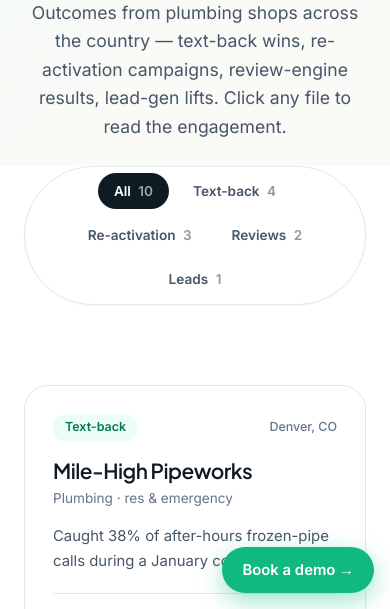
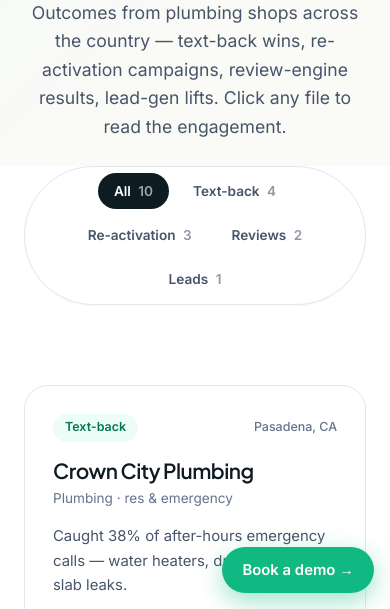
Before and after one commit to leoshah/jobsiterank-marketing, an Astro site: page /case-studies in a window 390 px wide. Shown: the part 235-844 px from the top of the page. Built offline with nearby package versions, Linux system fonts and the light colour scheme; Astro itself is replaced by a stand-in of ours.

Commit message:
Rename case study: Mile-High Pipeworks (Denver, CO) -> Crown City Plumbing (Pasadena, CA, 818 area code). Slug changed to crown-city-plumbing-pasadena. Narrative reframed for Pasadena (water heater/drain emergencies vs Denver frozen-pipe season). Updated home testimonial, hero phone mockup name, CRM mockup name + 'CC' avatar, blog mock post

```diff
--- a/src/data/caseStudies.ts
+++ b/src/data/caseStudies.ts
@@ -68,23 +68,23 @@
 export const CASE_STUDIES: CaseStudy[] = [
   // ───────── Text-back (3) ─────────
   {
-    slug: "mile-high-pipeworks-denver",
+    slug: "crown-city-plumbing-pasadena",
     category: "text-back",
     fileNum: "002",
-    business: "Mile-High Pipeworks",
+    business: "Crown City Plumbing",
     trade: "Plumbing · res & emergency",
-    city: "Denver",
-    state: "CO",
+    city: "Pasadena",
+    state: "CA",
     engagement: "Never Miss a Lead · 4 months",
-    cardHook: "Caught 38% of after-hours frozen-pipe calls during a January cold snap.",
+    cardHook: "Caught 38% of after-hours emergency calls — water heaters, drain backups, slab leaks.",
     cardMetricValue: "+27",
     cardMetricLabel: "Booked jobs / mo from text-back",
-    titleStart: "Mile-High Pipeworks",
+    titleStart: "Crown City Plumbing",
     titleAccent: "stops bleeding leads to voicemail.",
-    intro: "Family-owned Denver plumbing shop watching after-hours frozen-pipe calls vanish into voicemail every January. They'd tried an answering service the year before — accuracy was bad enough they cancelled it. We wired text-back to the main line on day one. By the end of week two, 38% of after-hours callers were booking via SMS instead of dialing the next plumber.",
+    intro: "Family-owned Pasadena plumbing shop watching after-hours calls vanish into voicemail night after night — water heater leaks, drain backups, the usual emergency mix in older SGV homes. They'd tried an answering service the year before — accuracy was bad enough they cancelled it. We wired text-back to their main 818 line on day one. By the end of week two, 38% of after-hours callers were booking via SMS instead of dialing the next plumber.",
     intakeFacts: [
       { label: "Trade", value: "Plumbing · residential + emergency" },
-      { label: "Service area", value: "Denver metro + west foothills" },
+      { label: "Service area", value: "Pasadena + San Gabriel Valley" },
       { label: "Plan", value: "Never Miss a Lead" },
       { label: "Length", value: "4 months · ongoing" },
     ],
@@ -103,14 +103,14 @@
     ],
     timeline: [
       { week: "Week 0", label: "Phone audit", detail: "Pulled 30 days of call logs. Found 287 unanswered calls in the prior month, 64% after 6pm." },
-      { week: "Week 1", label: "Twilio wiring", detail: "Connected three lines through the JobsiteRank inbox. Tested with internal numbers for two days before going live — caught a routing bug on the way." },
+      { week: "Week 1", label: "Twilio wiring", detail: "Connected three 818 lines through the JobsiteRank inbox. Tested with internal numbers for two days before going live — caught a routing bug on the way." },
       { week: "Week 2", label: "Text-back live", detail: "First Saturday: 18 missed calls, 13 replies, 7 booked jobs. Owner texted us at 11pm just to make sure it wasn't a fluke." },
       { week: "Week 6", label: "Site refresh", detail: "Rebuilt the website with sticky call button. Mobile bookings climbed about 60% in the next month." },
       { week: "Month 4", label: "Steady state", detail: "Text-back is now answering ~22% of total inbound. Owner stopped putting techs on after-hours rotation for non-emergencies." },
     ],
     quote: "We tried an answering service before. They'd take down the wrong address half the time. The text-back is just the customer texting us directly — way less to mess up.",
     quoteAuthor: "Karen M.",
-    quoteAttribution: "Co-owner · Mile-High Pipeworks · Denver",
+    quoteAttribution: "Co-owner · Crown City Plumbing · Pasadena",
     quoteInitials: "KM",
     representative: true,
   },
--- a/src/pages/blog.astro
+++ b/src/pages/blog.astro
@@ -17,7 +17,7 @@
   },
   {
     category: "Case study",
-    title: "How a Denver shop killed $1,800/mo of HomeAdvisor spend",
+    title: "How a Pasadena shop killed $1,800/mo of HomeAdvisor spend",
     description: "Inside a 6-month engagement: the audit findings, the rebuild sequence, and the math behind dropping lead-gen entirely.",
     readTime: "12 min read",
   },
--- a/src/pages/index.astro
+++ b/src/pages/index.astro
@@ -86,7 +86,7 @@
   {
     quote: "We were losing $40k a winter to voicemail and didn't even know it. The text-back caught all of it.",
     name: "Karen M.",
-    business: "Mile-High Pipeworks · Denver, CO",
+    business: "Crown City Plumbing · Pasadena, CA",
     initials: "KM",
   },
   {
@@ -159,7 +159,7 @@
                 <div class="hero-anim-2 flex justify-end">
                   <div class="max-w-[85%]">
                     <div class="bg-[color:var(--color-accent)] text-[color:var(--color-paper)] px-3.5 py-2.5 rounded-2xl rounded-br-md text-[0.85rem] leading-snug">
-                      Hey, this is Mile-High Pipeworks — sorry I missed your call. What's the address &amp; what's going on?
+                      Hey, this is Crown City Plumbing — sorry I missed your call. What's the address &amp; what's going on?
                     </div>
                     <div class="text-[0.65rem] text-[color:var(--color-slate-400)] text-right mt-1">Auto-text · 4:23 PM</div>
                   </div>
@@ -233,9 +233,9 @@
           <!-- Top bar -->
           <div class="flex items-center justify-between px-5 py-3 border-b border-[color:var(--color-slate-200)] bg-[color:var(--color-cream)]">
             <div class="flex items-center gap-3">
-              <span class="grid place-items-center w-7 h-7 rounded-lg bg-[color:var(--color-ink)] text-[color:var(--color-accent)] font-display text-[0.78rem] font-bold">MH</span>
+              <span class="grid place-items-center w-7 h-7 rounded-lg bg-[color:var(--color-ink)] text-[color:var(--color-accent)] font-display text-[0.78rem] font-bold">CC</span>
               <div>
-                <div class="text-[0.85rem] font-semibold text-[color:var(--color-ink)]">Mile-High Pipeworks · Pipeline</div>
+                <div class="text-[0.85rem] font-semibold text-[color:var(--color-ink)]">Crown City Plumbing · Pipeline</div>
                 <div class="text-[0.7rem] text-[color:var(--color-slate-500)]">Tuesday · April 14</div>
               </div>
             </div>
```
